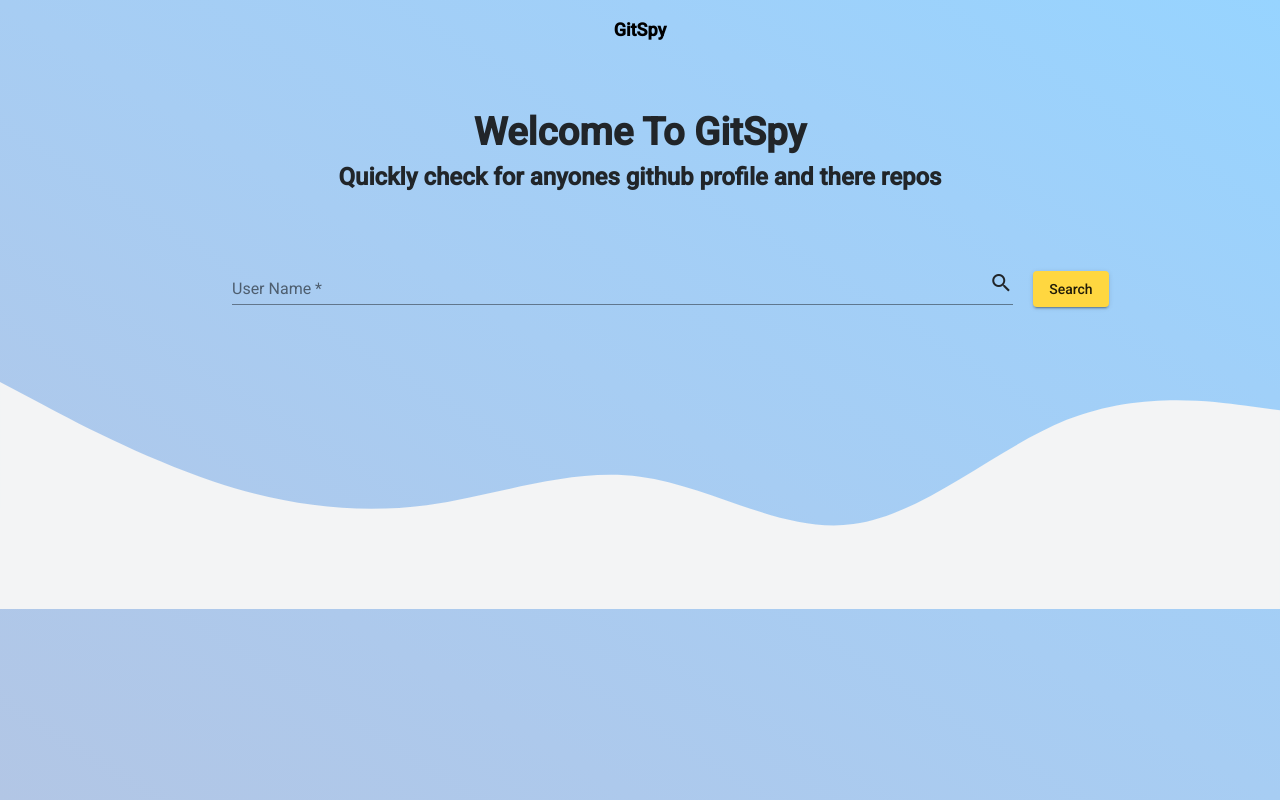
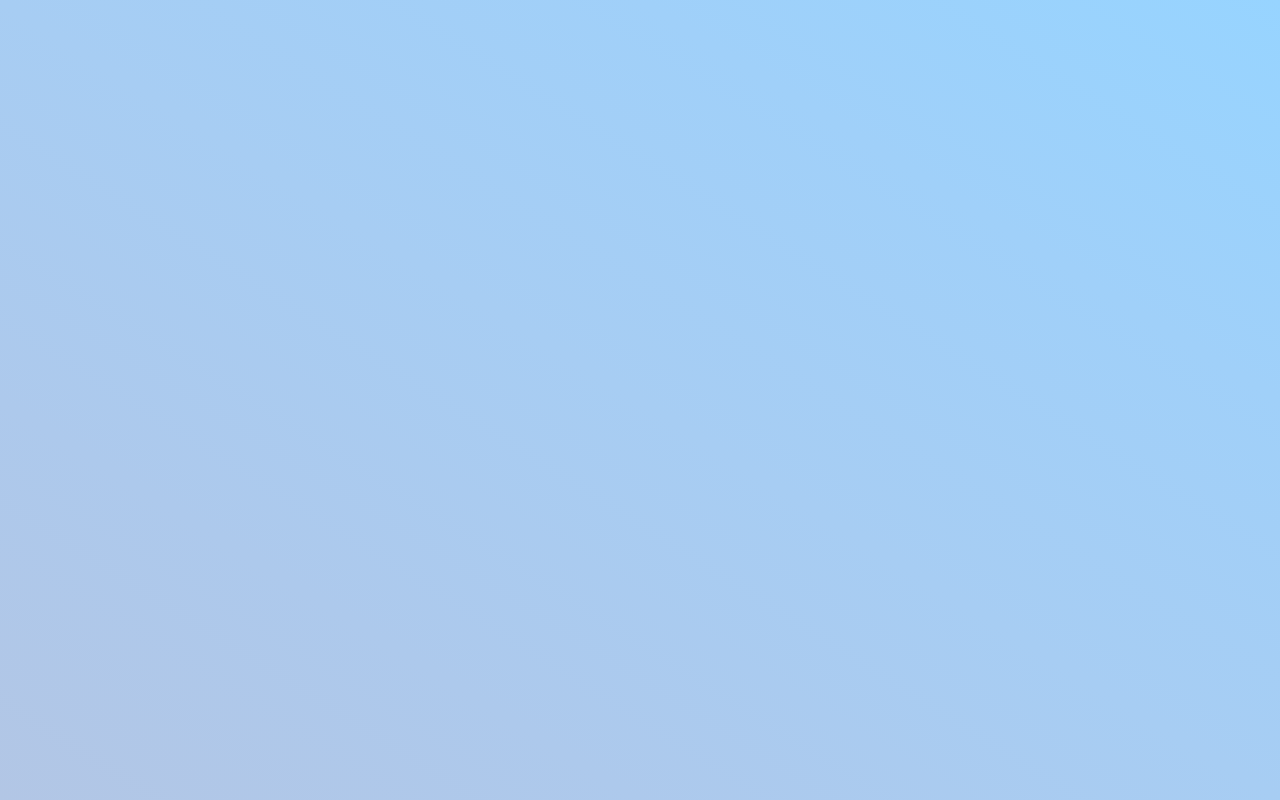
Before and after one commit to Njoro410/GitSpy, an Angular app: page /second-comp in a window 1280 px wide. Before the commit this address led to /. Built offline with nearby package versions, Linux system fonts and the light colour scheme.

Commit message:
added a userdetails component

```diff
--- a/src/app/app-routing.module.ts
+++ b/src/app/app-routing.module.ts
@@ -1,8 +1,12 @@
 import { NgModule } from '@angular/core';
 import { RouterModule, Routes } from '@angular/router';
+import { UserDetailsComponent } from './components/user-details/user-details.component';
 import { HeaderComponent } from './components/header/header.component';
 
 const routes: Routes = [
+  {path: '', redirectTo:"/header", pathMatch:"full"},
+  {path: 'header', component: HeaderComponent},
+  {path: 'second-comp', component: UserDetailsComponent},
 
 ];
 
--- a/src/app/app.component.html
+++ b/src/app/app.component.html
@@ -1 +1 @@
-<app-header></app-header>
+<router-outlet></router-outlet>
--- a/src/app/components/header/header.component.html
+++ b/src/app/components/header/header.component.html
@@ -16,16 +16,18 @@
 <div class="container" id="form">
     <div class="row">
         <div class="col-sm-12">
-            <form class="form-inline" #findForm='ngForm' (submit)="findUser()">
+            <form class="form-inline" #findForm='ngForm'>
                 <mat-form-field appearance="legacy">
                     <mat-label>User Name</mat-label>
-                    <input matInput [formControl]="username" placeholder="User Name" [(ngModel)]="getUser" id="name"   name="name" required >
+                    <input matInput  placeholder="User Name" [(ngModel)]="name" id="name"
+                        name="name" required>
                     <mat-icon matSuffix>search</mat-icon>
                     <mat-error *ngIf="username.hasError('required')">
                         Name is <strong>required</strong>
-                      </mat-error>
-                    </mat-form-field>
-                    <button type="submit" [disabled]="!findForm.valid" mat-raised-button color="accent" id="find">Search</button>
+                    </mat-error>
+                </mat-form-field>
+                <button type="submit" [disabled]="!findForm.valid" mat-raised-button color="accent" id="find"
+                    (click)="findUser()" >Search</button>
             </form>
         </div>
     </div>
--- a/src/app/components/header/header.component.ts
+++ b/src/app/components/header/header.component.ts
@@ -1,6 +1,6 @@
 import { Component, OnInit } from '@angular/core';
 import { FormBuilder, FormControl, FormGroup, NgForm, Validators } from '@angular/forms';
-import { EventEmitter, Output } from '@angular/core';
+import { Router } from '@angular/router';
 
 
 @Component({
@@ -10,18 +10,19 @@ import { EventEmitter, Output } from '@angular/core';
 })
 
 export class HeaderComponent implements OnInit {
+  constructor(private route:Router) { }
 
   username = new FormControl('',[Validators.required])
 
-  public getUser!: any;
+  public name!: any;
 
 
   findUser() {
+    this.route.navigate(['second-comp'],{queryParams:{data:this.name}})
 
-    alert(this.getUser)
   }
 
-  constructor() { }
+
 
   ngOnInit(): void {
   }
--- /dev/null
+++ b/src/app/components/user-details/user-details.component.html
@@ -0,0 +1,2 @@
+
+{{sentUsername}}
--- /dev/null
+++ b/src/app/components/user-details/user-details.component.ts
@@ -0,0 +1,22 @@
+import { Component, OnInit } from '@angular/core';
+import { ActivatedRoute, Router } from '@angular/router';
+
+@Component({
+  selector: 'app-user-details',
+  templateUrl: './user-details.component.html',
+  styleUrls: ['./user-details.component.css']
+})
+export class UserDetailsComponent implements OnInit {
+
+  constructor(
+    private route: ActivatedRoute
+  ) { }
+    sentUsername:any;
+  ngOnInit(): void {
+    this.route.queryParams.subscribe((params:any)=>{
+      console.log(params)
+      this.sentUsername = params.data;
+    })
+  }
+
+}
```
Also changed, not shown: src/app/app.module.ts (+7 -1 lines), src/app/components/user-details/user-details.component.css (added), 1 other file (tests, documents, lock files or other folders).
